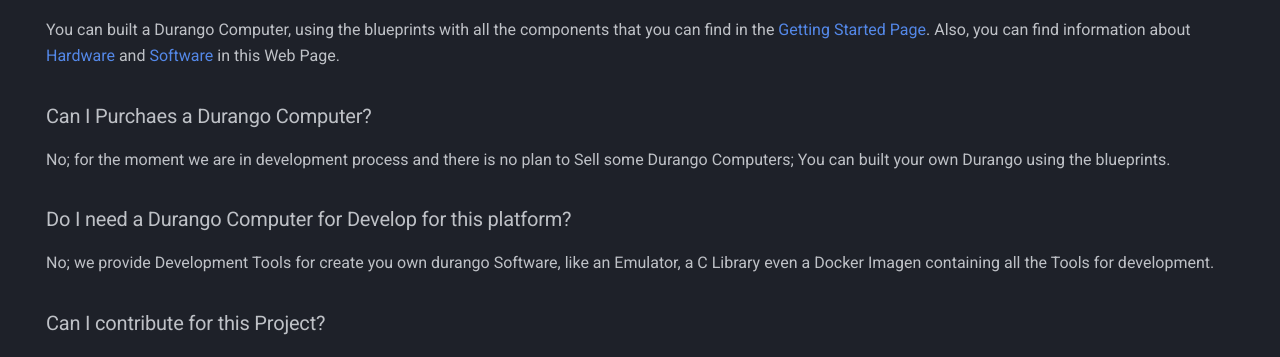
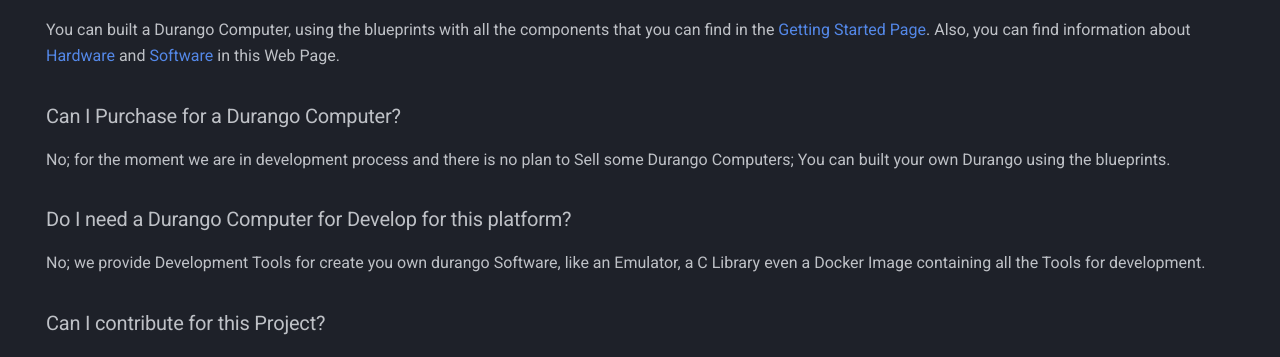
Before and after one commit to durangoretro/web, an MkDocs documentation site: the page built from docs/faq.md, in a window 1280 px wide. Shown: the part 443-800 px from the top of the page. Built offline with MkDocs 1.6.1 and Material for MkDocs 9.7.7, drawn with Linux system fonts in a browser that asks for light colours; comment, search, counter and statistics services are not loaded.

Commit message:
fix typo

```diff
--- a/docs/faq.md
+++ b/docs/faq.md
@@ -13,13 +13,13 @@ Durango is a Open Hardware and Open Source project; for learn how to create a Ho
 
 You can built a Durango Computer, using the blueprints with all the components that you can find in the [Getting Started Page](/started/). Also, you can find information about [Hardware](/hardware/hardware) and [Software](/software/software) in this Web Page.
 
-### Can I Purchaes a Durango Computer?
+### Can I Purchase for a Durango Computer?
 
 No; for the moment we are in development process and there is no plan to Sell some Durango Computers; You can built your own Durango using the blueprints.
 
 ### Do I need a Durango Computer for Develop for this platform?
 
-No; we provide Development Tools for create you own durango Software, like an Emulator, a C Library even a Docker Imagen containing all the Tools for development.
+No; we provide Development Tools for create you own durango Software, like an Emulator, a C Library even a Docker Image containing all the Tools for development.
 
 ### Can I contribute for this Project?
 
```
Also changed, not shown: docs/started.md (+1 -1 lines).
